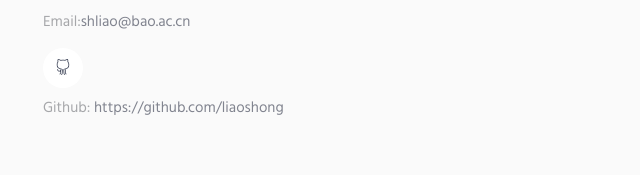
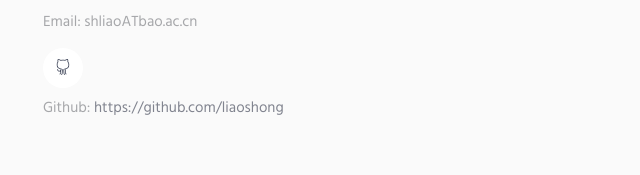
Before and after one commit to shihongwebpage/shihongwebpage.github.io, a plain HTML site: page index.html in a window 1280 px wide. Shown: the part 7609-7784 px from the top of the page, 27-667 px from the left. Drawn offline with Linux system fonts and the light colour scheme.

Commit message:
Update index.html

```diff
--- a/index.html
+++ b/index.html
@@ -350,7 +350,7 @@
                             National Astronomical Observatories, CAS</br>
                             20A Datun Rd, Chaoyang District</br>
                             Beijing 100101, China</p>
-                            <p>Email:<a href="mailto:shliao@bao.ac.cn">shliao@bao.ac.cn</a></p>
+                            <p>Email: shliaoATbao.ac.cn</p>
 
                             <ul class="list-inline">
                                 <li><a href="https://github.com/liaoshong" class="social-icons"><i class="icon-social-github"></i></a></li>
```
